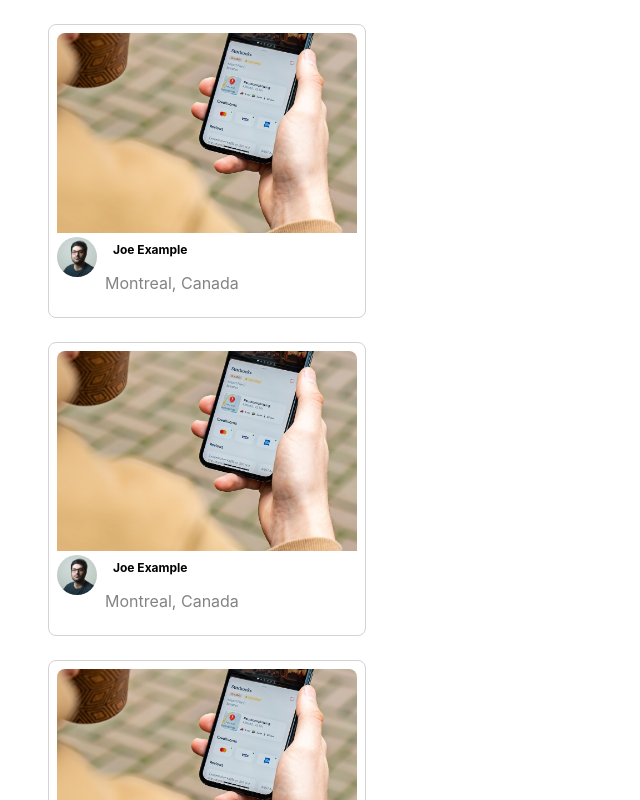
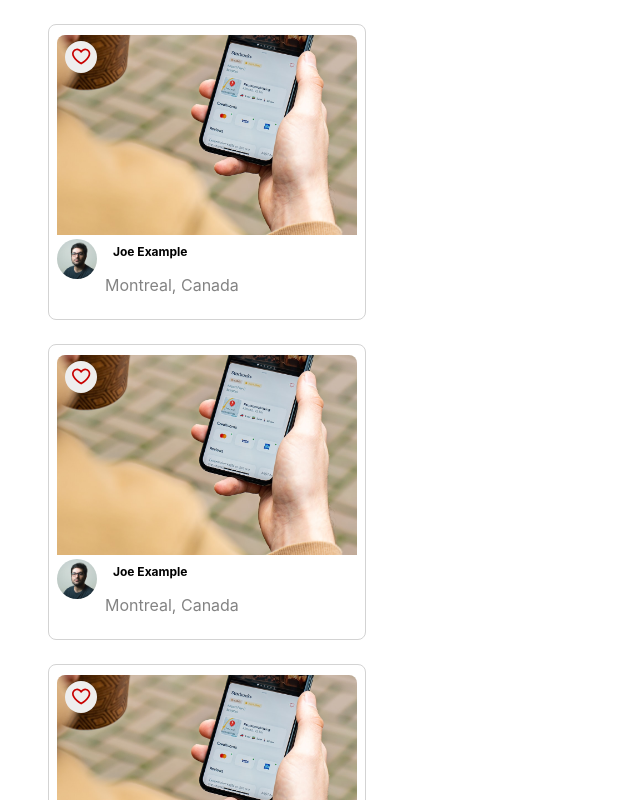
Before and after one commit to TrevorJohnSullivan/photoLabs, a React (Create React App) app in the folder frontend/: page / in a window 1280 px wide. Shown: the top 800 px of the page, without its empty margins (0-640 px from the left). Built offline with nearby package versions, Linux system fonts and the light colour scheme; the HTML template or start-up script is replaced by a standard one.

Commit message:
added fav button

```diff
--- a/frontend/src/components/PhotoFavButton.jsx
+++ b/frontend/src/components/PhotoFavButton.jsx
@@ -1,13 +1,18 @@
-import React, { useCallback, useState } from 'react';
-
+import React, { useState } from 'react';
 import FavIcon from './FavIcon';
 import '../styles/PhotoFavButton.scss';
 
 function PhotoFavButton() {
+  const [isSelected, setIsSelected] = useState(false);
+
+  const handleClick = () => {
+    setIsSelected(!isSelected);
+  };
+
   return (
-    <div className="photo-list__fav-icon">
+    <div className="photo-list__fav-icon" onClick={handleClick}>
       <div className="photo-list__fav-icon-svg">
-        {/* Insert React */}
+        <FavIcon selected={isSelected} />
       </div>
     </div>
   );
--- a/frontend/src/components/PhotoListItem.jsx
+++ b/frontend/src/components/PhotoListItem.jsx
@@ -1,5 +1,6 @@
 import React from "react";
 import "../styles/PhotoListItem.scss";
+import PhotoFavButton from "./PhotoFavButton";
 
 
 
@@ -9,6 +10,7 @@
 
   return (
     <article className="photo-list__item">
+      <PhotoFavButton />
       <img className="photo-list__image" src={sampleDataForPhotoListItem.imageSource} />
       <div className="photo-list__user-details">
         <img className="photo-list__user-profile" src={sampleDataForPhotoListItem.profile} />
```
